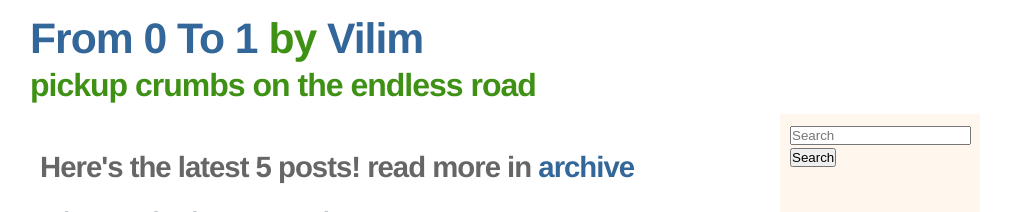
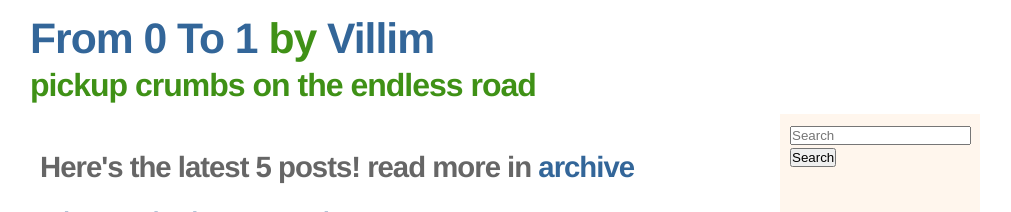
Before and after one commit to villim/villim.github.io, a Jekyll site: the page built from index.html, in a window 1280 px wide and 900 px high. Shown: the top 212 px of the window, without its empty margins (135-1146 px from the left). Built offline with Jekyll 4.4.1, drawn with Linux system fonts in a browser that asks for light colours; nearby versions of some CDN libraries; Markdown is read by kramdown in place of the engine named in the settings.

Commit message:
correct typo

```diff
--- a/_layouts/default.html
+++ b/_layouts/default.html
@@ -17,7 +17,7 @@
 
 			<div id="header">
 				<h1 id="title">
-					<a href="/" title="Home" color="#3f9116">From 0 To 1</a> by <a href="/about.html" title="About">Vilim</a>
+					<a href="/" title="Home" color="#3f9116">From 0 To 1</a> by <a href="/about.html" title="About">Villim</a>
 				</h1>
 				<h2 id="subtitle">
 					pickup crumbs on the endless road
```
